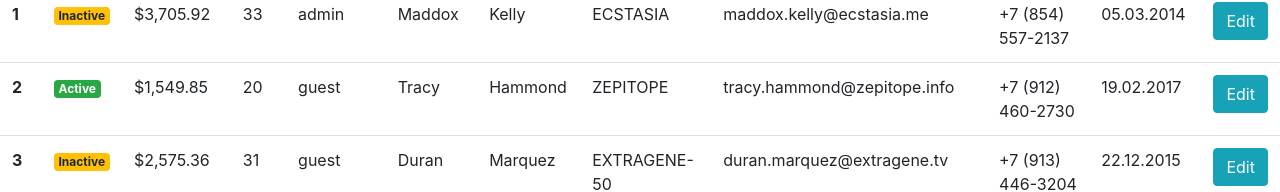
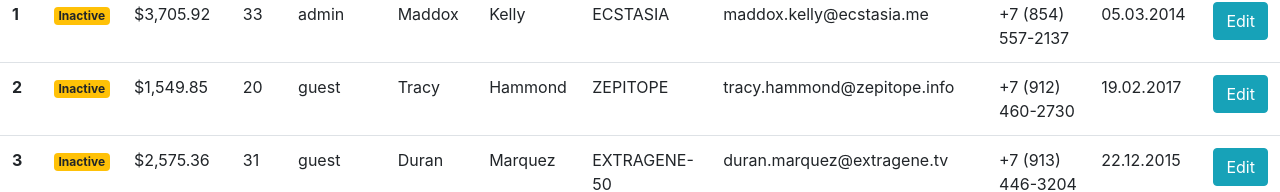
Before and after one commit to glebec-v/vue-lessons-js, a Vue app: page /users in a window 1280 px wide. Shown: the part 272-464 px from the top of the page. Built offline with nearby package versions, Linux system fonts and the light colour scheme; data requests are answered from the project's data file.

Commit message:
home-task-4 applied recommendations-2 (final?)

```diff
--- a/db.json
+++ b/db.json
@@ -34,7 +34,7 @@
     },
     {
       "id": 2,
-      "isActive": true,
+      "isActive": false,
       "balance": "$1,549.85",
       "picture": "http://placehold.it/128x128",
       "age": 20,
--- a/src/components/ListControls.vue
+++ b/src/components/ListControls.vue
@@ -5,7 +5,7 @@
                 <paginator-lines v-bind:lineOptions="choices" v-model.number="linesPerPage"></paginator-lines>
             </div>
             <div class="col-3">
-                <paginator-page v-bind:total="pagesTotal" v-model="pageNumber"></paginator-page>
+                <paginator-page v-bind:total="pagesTotal" v-model.number="pageNumber"></paginator-page>
             </div>
         </div>
     </div>
@@ -25,12 +25,13 @@
                 required: true
             },
             choices: {
-                type: Array
+                type: Array,
+                default: () => []
             }
         },
         data() {
             return {
-                linesPerPage: 100,
+                linesPerPage: 1000,
                 pageNumber: 1
             }
         },
@@ -49,10 +50,10 @@
         },
         methods: {
             emitPaginationEvent: function () {
-                this.$emit('pagination', {
+                this.$emit('input', {
                     linesPerPage: this.linesPerPage,
                     pageNumber: this.selectedPageNumber
-                });
+                })
             }
         }
     }
--- a/src/components/PaginatorLinesOnPage.vue
+++ b/src/components/PaginatorLinesOnPage.vue
@@ -13,7 +13,8 @@
         name: 'paginator-settings',
         props: {
             lineOptions: {
-                type: Array
+                type: Array,
+                default: () => []
             }
         },
         data() {
@@ -30,10 +31,7 @@
         },
         computed: {
             options: function () {
-                if (undefined === this.lineOptions) {
-                    return this.defaultOptions;
-                }
-                return this.lineOptions;
+                return this.lineOptions.length ? this.lineOptions : this.defaultOptions;
             }
         },
         methods: {
--- a/src/components/PaginatorPage.vue
+++ b/src/components/PaginatorPage.vue
@@ -3,7 +3,7 @@
         <nav>
             <ul class="pagination">
                 <li class="page-item"><a class="page-link" href="#" v-on:click="previousHandler">Previous</a></li>
-                <li class="page-item" v-for="page in total">
+                <li class="page-item" v-for="page in total" :key="page">
                     <a class="page-link" href="#" v-on:click="selectHandler( page )">{{ page }}</a>
                 </li>
                 <li class="page-item"><a class="page-link" href="#" v-on:click="nextHandler">Next</a></li>
@@ -28,21 +28,11 @@
         },
         methods: {
             previousHandler: function () {
-                let page = 0;
-                if (1 === this.pageSelected) {
-                    page = 1;
-                } else {
-                    page = this.pageSelected - 1;
-                }
+                const page = this.pageSelected > 1 ? this.pageSelected - 1 : 1;
                 this.selectHandler(page);
             },
             nextHandler: function () {
-                let page = 0;
-                if (this.total === this.pageSelected) {
-                    page = this.total;
-                } else {
-                    page = this.pageSelected + 1;
-                }
+                const page = this.pageSelected < this.total ? this.pageSelected + 1 : this.total;
                 this.selectHandler(page);
             },
             selectHandler: function (page) {
--- a/src/pages/userList.vue
+++ b/src/pages/userList.vue
@@ -6,9 +6,9 @@
                     <h4>User list (users {{ totalUsersCount }})</h4>
                 </div>
                 <div class="col-9">
-                    <list-controls v-bind:rows="totalUsersCount" v-on:pagination="paginationHandler"></list-controls>
+                    <list-controls v-bind:rows="totalUsersCount" v-model="paginator"></list-controls>
                     <!-- or with array of choices-->
-                    <!---list-controls v-bind:rows="totalUsersCount" v-bind:choices="viewArray" v-on:pagination="paginationHandler"></list-controls--->
+                    <!---list-controls v-bind:rows="totalUsersCount" v-bind:choices="viewArray" v-model="paginator"></list-controls--->
                 </div>
             </div>
         </div>
@@ -41,33 +41,33 @@
                     {text: '3', value: '3' },
                     {text: '4', value: '4' },
                     {text: '6', value: '6' },
-                ]
+                ],
+                paginator: {}
             };
         },
         mounted: function () {
             // save total user count
             this.loadUsers().then(() => { this.totalUsersCount = this.userList.length; });
         },
+        computed: {
+            params: function () {
+                return {
+                    _page: this.paginator.pageNumber,
+                    _limit: this.paginator.linesPerPage
+                };
+            }
+        },
+        watch: {
+            paginator: 'loadUsers'
+        },
         methods: {
             loadUsers: function () {
-                return Axios.get(this.url)
+                return Axios.get(this.url, { params: this.params })
                     .then(response => { this.userList = response.data; });
                 // todo error handling!
             },
             editRequestHandler: function (userId) {
-                this.$router.push({ path: `/users/${userId}`});
-            },
-            paginationHandler: function (pagination) {
-                // todo save pagination state somewhere after user editing or deleting to return to previous pagination settings
-                if (0 === parseInt(pagination.linesPerPage)) {
-                    // no pagination
-                    this.url = '/users';
-                    this.loadUsers();
-                } else {
-                    // pagination set
-                    this.url = `/users?_page=${pagination.pageNumber}&_limit=${pagination.linesPerPage}`;
-                    this.loadUsers();
-                }
+                this.$router.push({ path: `${this.url}/${userId}`});
             }
         }
     };
```
